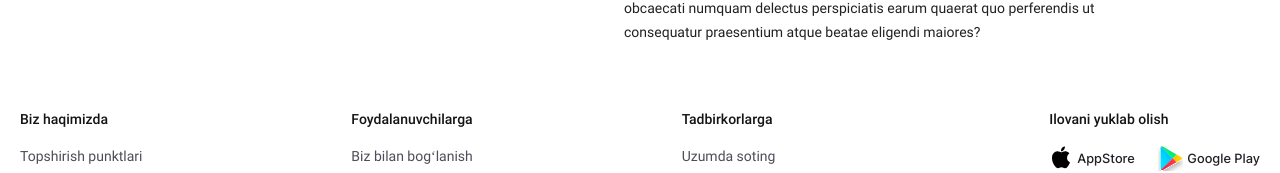
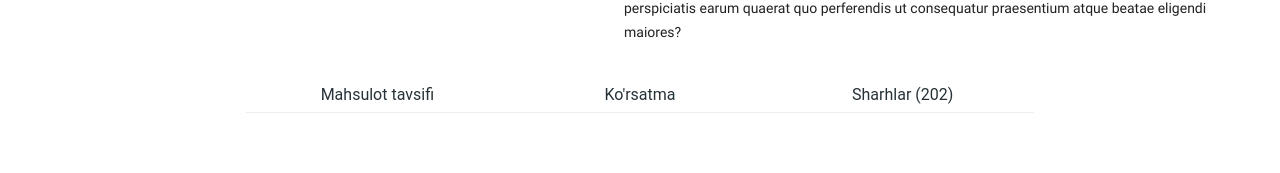
Before and after one commit to dsabirbaev/Minibox-uzum-market, a React (Vite) app: page /product/amax-watch-9-49-mm-5421 in a window 1280 px wide. Shown: the part 1003-1176 px from the top of the page. Built offline with nearby package versions, Linux system fonts and the light colour scheme; data requests are answered from the project's data file; grey boxes are pictures that could not be loaded.

Commit message:
add card detail

```diff
--- a/src/main.jsx
+++ b/src/main.jsx
@@ -6,7 +6,7 @@ import './index.css'
 import {RouterProvider} from "react-router-dom";
 import router from './router/index.jsx';
 import "primeicons/primeicons.css";
-
+// import "primereact/resources/themes/lara-light-indigo/theme.css";
 ReactDOM.createRoot(document.getElementById("root")).render(
     <React.StrictMode>
         <RouterProvider router={router}>
--- a/src/pages/product/ProductItem.jsx
+++ b/src/pages/product/ProductItem.jsx
@@ -33,11 +33,11 @@ const ProductItem = () => {
     likeProdFunc(product, isLike, setIsLike);
   };
 
-  const increase  = () => {
+  const increase = () => {
     setCountProduct(countProduct + 1);
   }
-  const decrease  = () => {
-    if(countProduct > 0){
+  const decrease = () => {
+    if (countProduct > 0) {
       setCountProduct(countProduct - 1);
     }
   }
@@ -47,6 +47,26 @@ const ProductItem = () => {
     // console.log(JSON.parse(localStorage.getItem("LIKE_COLLECTION")));
   }, [slug]);
 
+
+  const [activeTab, setActiveTab] = useState("");
+  const data = [
+    {
+      label: "Mahsulot tavsifi",
+      value: "Mahsulot tavsifi",
+      desc: `Lorem ipsum dolor, sit amet consectetur adipisicing elit. Possimus quod impedit inventore dignissimos magni quisquam optio maiores vel ea non?`,
+    },
+    {
+      label: "Ko'rsatma",
+      value: "Ko'rsatma",
+      desc: `Lorem ipsum dolor, sit amet consectetur adipisicing elit. Possimus quod impedit inventore dignissimos magni quisquam optio maiores vel ea non?`,
+    },
+    {
+      label: "Sharhlar (202)",
+      value: "Sharhlar (202)",
+      desc: `Lorem ipsum dolor, sit amet consectetur adipisicing elit. Possimus quod impedit inventore dignissimos magni quisquam optio maiores vel ea non?`,
+    }
+
+  ];
   return (
     <section className="my-8">
       <div className="container">
@@ -55,8 +75,9 @@ const ProductItem = () => {
 
       <div className="container">
 
-        <div className="flex gap-x-20 pt-6">
+        <div className="flex flex-col pt-6">
 
+          <div className="flex gap-x-20 mb-[26px]">
             <div className="min-w-[508px] h-[554px]">
               <ProductCarousel image={product.images} />
             </div>
@@ -185,7 +206,7 @@ const ProductItem = () => {
                     <span className="font-['InterMedium']">muddatli to'lov</span>
                   </div>
 
-                    <span className="cursor-pointer"><ArrowRight/></span>
+                  <span className="cursor-pointer"><ArrowRight /></span>
                 </div>
               </div>
 
@@ -195,15 +216,44 @@ const ProductItem = () => {
               </div>
 
               <div className="rounded-[8px] flex items-center gap-x-2 px-[32px] py-[10px] bg-[#ffe433] mb-[64px]">
-                <span><Bag/></span> <span className="font-['RobotoRegular'] text-[#141415] ">Bu haftada 2000 kishi sotib oldi</span>
+                <span><Bag /></span> <span className="font-['RobotoRegular'] text-[#141415] ">Bu haftada 2000 kishi sotib oldi</span>
               </div>
 
               <p className="text-[#212121] font-['RobotoRegular'] leading-[24px]">Lorem ipsum dolor, sit amet consectetur adipisicing elit. Ex cum alias dolorum, temporibus, earum eaque aperiam sit ab maxime reiciendis id. Culpa esse quas, facere obcaecati numquam delectus perspiciatis earum quaerat quo perferendis ut consequatur praesentium atque beatae eligendi maiores?</p>
             </div>
+          </div>
 
-          <div>
+          <div className="w-[788px] mx-auto mb-20">
+            <Tabs value={activeTab}>
+              <TabsHeader
+                className="rounded-none border-b border-blue-gray-50 bg-transparent p-0"
+                indicatorProps={{
+                  className:
+                    "bg-transparent border-b-2 border-gray-900 shadow-none rounded-none",
+                }}
+              >
+                {data.map(({ label, value }) => (
+                  <Tab
+                    key={value}
+                    value={value}
+                    onClick={() => setActiveTab(value)}
+                    activeTab
+                    className={activeTab === value ? "text-gray-900" : ""}
+                  >
+                    {label}
+                  </Tab>
+                ))}
+              </TabsHeader>
+              <TabsBody>
+                {data.map(({ value, desc }) => (
+                  <TabPanel key={value} value={value}>
+                    {desc}
+                  </TabPanel>
+                ))}
+              </TabsBody>
+            </Tabs>
+          </div>
 
-          </div>
         </div>
       </div>
     </section>
```
Lines whose indentation alone changed are shown as unchanged.
